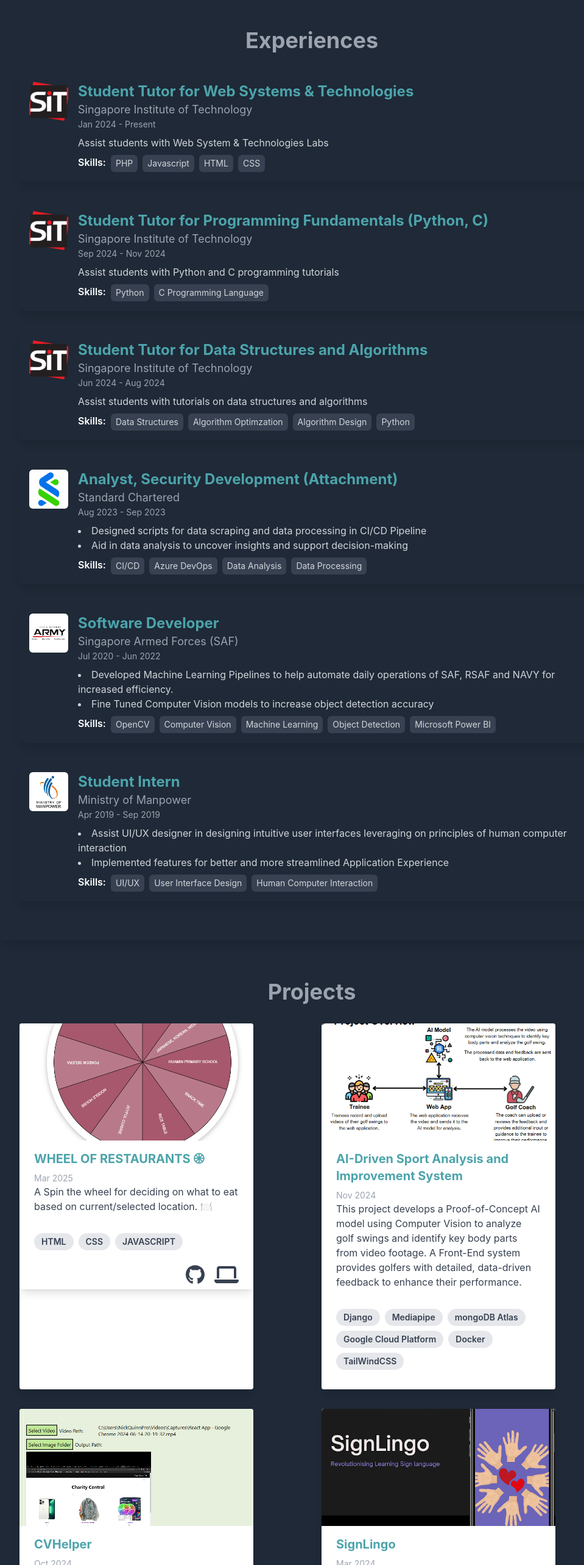
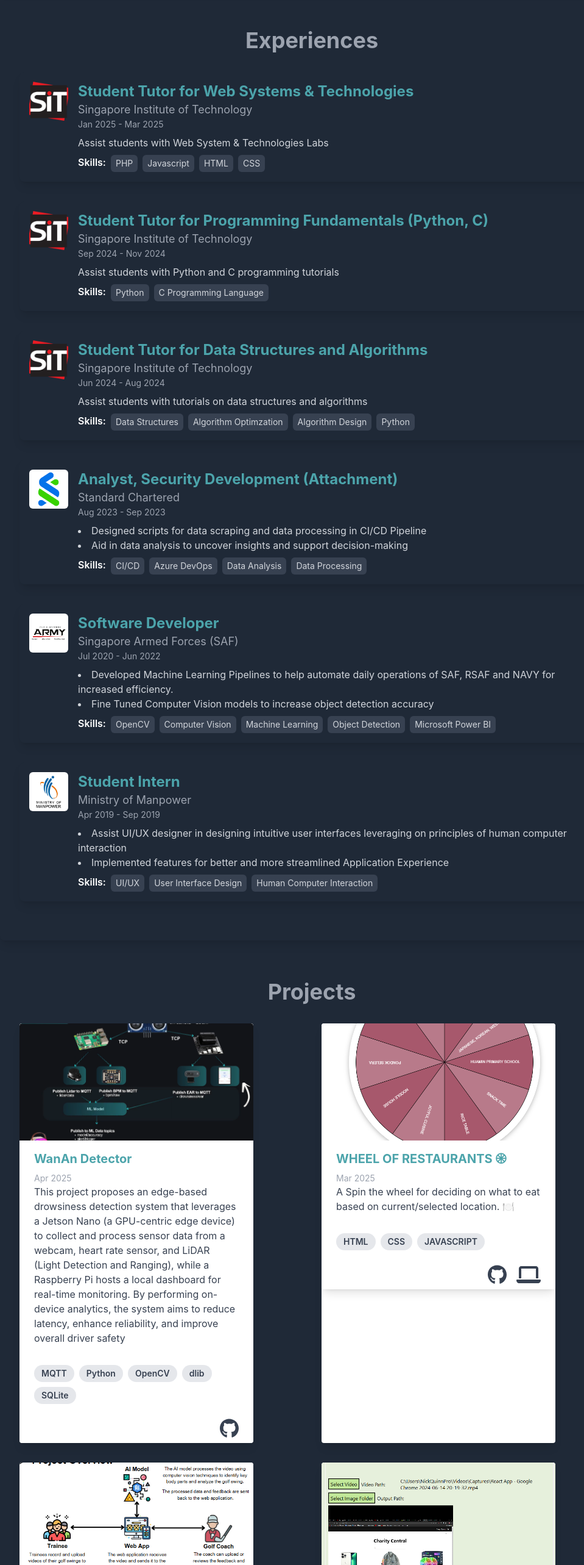
Before and after one commit to nickphoon/nickphoon.github.io, a React (Create React App) app: page / in a window 1280 px wide. Shown: the part 898-3464 px from the top of the page at 61% size, without its empty margins (128-1087 px from the left). Built offline with nearby package versions, Linux system fonts and the light colour scheme.

Commit message:
updated projects

```diff
--- a/src/App.js
+++ b/src/App.js
@@ -20,6 +20,7 @@ import SignLINGO from './assets/projects/SignLingo.png';
 import CVHelper from './assets/projects/CVHelper.png';
 import GOLF from './assets/projects/Golf.png';
 import WHEEL from './assets/projects/WHEEL.png';
+import DROWSY from './assets/projects/drowsyDetector.png'
 function App() {
   const [disableAnimations, setDisableAnimations] = useState(false);
   const [isMobileView, setIsMobileView] = useState(false);
@@ -64,7 +65,7 @@ function App() {
       companyImage: SIT,
       companyName: 'Singapore Institute of Technology',
       jobTitle: 'Student Tutor for Web Systems & Technologies',
-      date: 'Jan 2024 - Present',
+      date: 'Jan 2025 - Mar 2025',
       description: 'Assist students with Web System & Technologies Labs',
       skills: ['PHP', 'Javascript', 'HTML', 'CSS'],
     },
@@ -115,6 +116,14 @@ function App() {
   ];
 
   const projects = [
+    { title: 'WanAn Detector',
+      description: 'This project proposes an edge-based drowsiness detection system that leverages a Jetson Nano (a GPU-centric edge device) to collect and process sensor data from a webcam, heart rate sensor, and LiDAR (Light Detection and Ranging), while a Raspberry Pi hosts a local dashboard for real-time monitoring. By performing on-device analytics, the system aims to reduce latency, enhance reliability, and improve overall driver safety',
+      image: DROWSY,
+      date:"Apr 2025",
+      techStack: ['MQTT', 'Python', "OpenCV", "dlib", "SQLite"],
+      sourceCodeUrl:"https://github.com/nickphoon/INF2009_Team30",
+      videoUrl: "https://youtu.be/kIrJbWF5tZA"
+    },
 
     { title: 'WHEEL OF RESTAURANTS 𖥞',
       description: 'A Spin the wheel for deciding on what to eat based on current/selected location. 🍽️',
```
Also changed, not shown: src/assets/projects/drowsyDetector.png (added).
